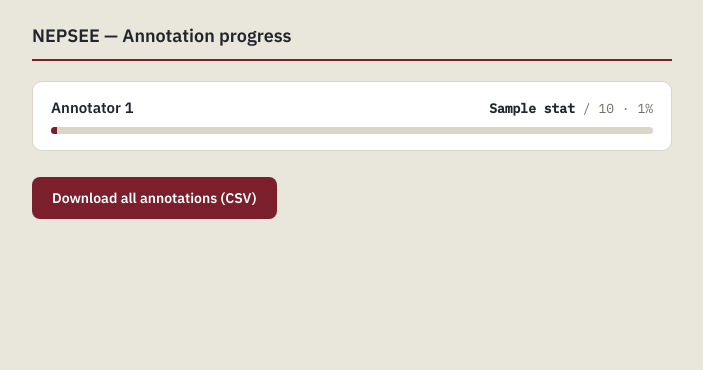
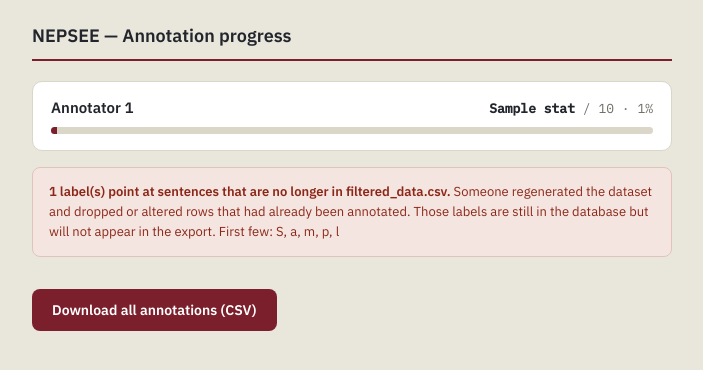
Before and after one commit to Nyvora-Vision-Labs/NEPSEE-A-Nepali-Sentiment-Emotion-and-Explanation-Dataset, a Flask app: template templates/admin.html in a window 1280 px wide. Shown: the top 370 px of the page, without its empty margins (288-991 px from the left). Run offline with Flask 3, Linux system fonts and the light colour scheme; the template is opened without the code that fills it: most values are stand-ins (such as "Sample title", 1, 10 or a date in 2020); parts of the project's set-up code (start-up, migrations or seed data) failed here and were passed over; some libraries are stand-ins or nearby versions.

Commit message:
Key annotations on tweet_id:sentence_index, not row position
filtered_data.csv is the live corpus: committing a change redeploys Render and
the new sentences are served immediately. But annotations were keyed on row_id,
which is the row's position in the file. Regenerating the CSV renumbers every
row, so labels would have silently reattached to different sentences — a
corruption that leaves no trace and is unrecoverable once annotation is under way.

Annotations are now keyed on item_id = "tweet_id:sentence_index", which is
unique across all 12,282 rows and survives adding, dropping, re-filtering and
renumbering. Verified by regenerating the CSV with 250 rows prepended and 2,000
dropped: both existing labels moved 250 positions and stayed on their own
sentences, where the positional key would have put them on unrelated text.

- Live table migrated: row_id renamed to item_id, and the two existing labels
  converted from positions to stable ids
- Startup refuses a CSV with duplicate (tweet_id, sentence_index) pairs rather
  than letting two sentences share a label
- /admin flags orphaned labels, so sentences dropped from a regenerated CSV
  surface instead of vanishing quietly
- Export gains an item_id column for re-joining

Co-Authored-By: Claude Opus 5 <noreply@anthropic.com>
Claude-Session: https://claude.ai/code/session_01KtYcbV1Bpcnjn61KzJcRMC

```diff
--- a/app.py
+++ b/app.py
@@ -84,10 +84,10 @@ engine = create_engine(
 CREATE_TABLE_SQL = """
     CREATE TABLE IF NOT EXISTS annotations (
         annotator_id INTEGER NOT NULL,
-        row_id       TEXT    NOT NULL,
+        item_id      TEXT    NOT NULL,
         label        TEXT    NOT NULL,
         updated_at   TIMESTAMPTZ NOT NULL,
-        PRIMARY KEY (annotator_id, row_id)
+        PRIMARY KEY (annotator_id, item_id)
     )
 """
 
@@ -144,8 +144,15 @@ def load_rows() -> list[dict]:
         except ValueError:
             sentence_num = 1
 
+        sentence_index = (r.get("sentence_index") or "0").strip()
+        # Annotations are keyed on this, NOT on the row's position in the file.
+        # tweet_id + sentence_index survives re-filtering, reordering and
+        # regenerating the CSV; row_id (a positional index) does not.
+        item_id = f"{tid}:{sentence_index}" if tid else "row:" + (r.get("row_id") or str(i)).strip()
+
         rows.append(
             {
+                "item_id": item_id,
                 "row_id": (r.get("row_id") or str(i)).strip(),
                 "handle": (r.get("handle") or "").strip(),
                 "text": text_value,
@@ -159,8 +166,19 @@ def load_rows() -> list[dict]:
 
 
 ROWS = load_rows()
-ROW_INDEX = {r["row_id"]: i for i, r in enumerate(ROWS)}
+ROW_INDEX = {r["item_id"]: i for i, r in enumerate(ROWS)}
 TOTAL = len(ROWS)
+
+# A duplicate item_id would make two sentences share one label. Fail loudly at
+# startup rather than silently merging them.
+if len(ROW_INDEX) != TOTAL:
+    from collections import Counter
+
+    dupes = [k for k, n in Counter(r["item_id"] for r in ROWS).items() if n > 1]
+    raise SystemExit(
+        f"{TOTAL - len(ROW_INDEX)} duplicate item_id(s) in {CSV_PATH}, e.g. {dupes[:5]}. "
+        "Each (tweet_id, sentence_index) pair must be unique."
+    )
 
 
 # ---------------------------------------------------------------------------
@@ -217,26 +235,26 @@ def logout():
 def labels_for(annotator_id: int) -> dict[str, str]:
     with engine.connect() as conn:
         result = conn.execute(
-            text("SELECT row_id, label FROM annotations WHERE annotator_id = :a"),
+            text("SELECT item_id, label FROM annotations WHERE annotator_id = :a"),
             {"a": annotator_id},
         )
-        return {row_id: label for row_id, label in result}
+        return {item_id: label for item_id, label in result}
 
 
-def save_label(annotator_id: int, row_id: str, label: str) -> None:
+def save_label(annotator_id: int, item_id: str, label: str) -> None:
     with engine.begin() as conn:
         conn.execute(
             text(
                 """
-                INSERT INTO annotations (annotator_id, row_id, label, updated_at)
+                INSERT INTO annotations (annotator_id, item_id, label, updated_at)
                 VALUES (:a, :r, :l, :t)
-                ON CONFLICT (annotator_id, row_id)
+                ON CONFLICT (annotator_id, item_id)
                 DO UPDATE SET label = excluded.label, updated_at = excluded.updated_at
                 """
             ),
             {
                 "a": annotator_id,
-                "r": row_id,
+                "r": item_id,
                 "l": label,
                 "t": datetime.now(timezone.utc),
             },
@@ -265,7 +283,7 @@ def index():
     if idx is None:
         # Jump to the first row this annotator has not labeled yet.
         idx = next(
-            (i for i, r in enumerate(ROWS) if r["row_id"] not in done_labels),
+            (i for i, r in enumerate(ROWS) if r["item_id"] not in done_labels),
             None,
         )
         if idx is None:
@@ -282,7 +300,7 @@ def index():
         done=False,
         annotator_id=annotator_id,
         tweet=row,
-        current_label=done_labels.get(row["row_id"], ""),
+        current_label=done_labels.get(row["item_id"], ""),
         labels=LABELS,
         current_idx=idx,
         prev_idx=idx - 1 if idx > 0 else None,
@@ -298,16 +316,16 @@ def index():
 @app.route("/rate", methods=["POST"])
 @login_required
 def rate():
-    row_id = (request.form.get("row_id") or "").strip()
+    item_id = (request.form.get("item_id") or "").strip()
     label = request.form.get("label")
     current_idx = request.form.get("current_idx", type=int, default=0)
 
     if label not in VALID_LABELS:
         return "Invalid label", 400
-    if row_id not in ROW_INDEX:
-        return "Unknown row", 404
+    if item_id not in ROW_INDEX:
+        return "Unknown item", 404
 
-    save_label(g.annotator_id, row_id, label)
+    save_label(g.annotator_id, item_id, label)
 
     next_idx = current_idx + 1
     if next_idx >= TOTAL:
@@ -342,8 +360,19 @@ def admin():
         }
         for a in ANNOTATOR_IDS
     ]
+
+    # Labels whose sentence is no longer in the CSV — the signal that a
+    # regenerated dataset dropped or altered rows people had already judged.
+    with engine.connect() as conn:
+        stored = conn.execute(text("SELECT DISTINCT item_id FROM annotations")).scalars().all()
+    orphans = sorted(set(stored) - set(ROW_INDEX))
+
     return render_template(
-        "admin.html", stats=stats, total=TOTAL, token=request.args.get("token", "")
+        "admin.html",
+        stats=stats,
+        total=TOTAL,
+        orphans=orphans,
+        token=request.args.get("token", ""),
     )
 
 
@@ -355,6 +384,7 @@ def export_csv():
 
     def generate():
         header = [
+            "item_id",
             "row_id",
             "handle",
             "created_at",
@@ -367,14 +397,15 @@ def export_csv():
         yield ",".join(header) + "\n"
         for row in ROWS:
             values = [
+                row["item_id"],
                 row["row_id"],
                 row["handle"],
                 row["created_at"],
                 row["url"],
                 row["text"],
-                per_annotator[1].get(row["row_id"], ""),
-                per_annotator[2].get(row["row_id"], ""),
-                per_annotator[3].get(row["row_id"], ""),
+                per_annotator[1].get(row["item_id"], ""),
+                per_annotator[2].get(row["item_id"], ""),
+                per_annotator[3].get(row["item_id"], ""),
             ]
             yield ",".join('"' + str(v).replace('"', '""') + '"' for v in values) + "\n"
 
--- a/templates/admin.html
+++ b/templates/admin.html
@@ -21,6 +21,8 @@
     .count b { color:var(--ink); }
     .track { height:7px; background:var(--border); border-radius:4px; overflow:hidden; }
     .fill { height:100%; background:var(--accent); }
+    .warn { background:#F4E5E1; color:#8C2718; border:1px solid #E0C4BC;
+            border-radius:8px; padding:14px 16px; margin:16px 0; font-size:13px; line-height:1.55; }
     .dl { display:inline-block; margin-top:16px; padding:12px 20px; background:var(--accent);
           color:#fff; border-radius:8px; text-decoration:none; font-size:14px; font-weight:600; }
   </style>
@@ -39,6 +41,16 @@
     </div>
   {% endfor %}
 
+  {% if orphans %}
+    <div class="warn">
+      <b>{{ orphans|length }} label(s) point at sentences that are no longer in
+      filtered_data.csv.</b>
+      Someone regenerated the dataset and dropped or altered rows that had already
+      been annotated. Those labels are still in the database but will not appear in
+      the export. First few: {{ orphans[:5]|join(', ') }}
+    </div>
+  {% endif %}
+
   <a class="dl" href="{{ url_for('export_csv', token=token) }}">Download all annotations (CSV)</a>
 </div>
 </body>
--- a/templates/index.html
+++ b/templates/index.html
@@ -248,7 +248,7 @@
     <div class="choices">
       {% for key, name_en, name_np in labels %}
         <form method="post" action="{{ url_for('rate') }}" id="form-{{ loop.index }}">
-          <input type="hidden" name="row_id"      value="{{ tweet.row_id }}">
+          <input type="hidden" name="item_id"     value="{{ tweet.item_id }}">
           <input type="hidden" name="current_idx" value="{{ current_idx }}">
           <input type="hidden" name="label"       value="{{ key }}">
           <button type="submit"
```
Also changed, not shown: DEPLOY.md (+6 -3 lines), README.md.
